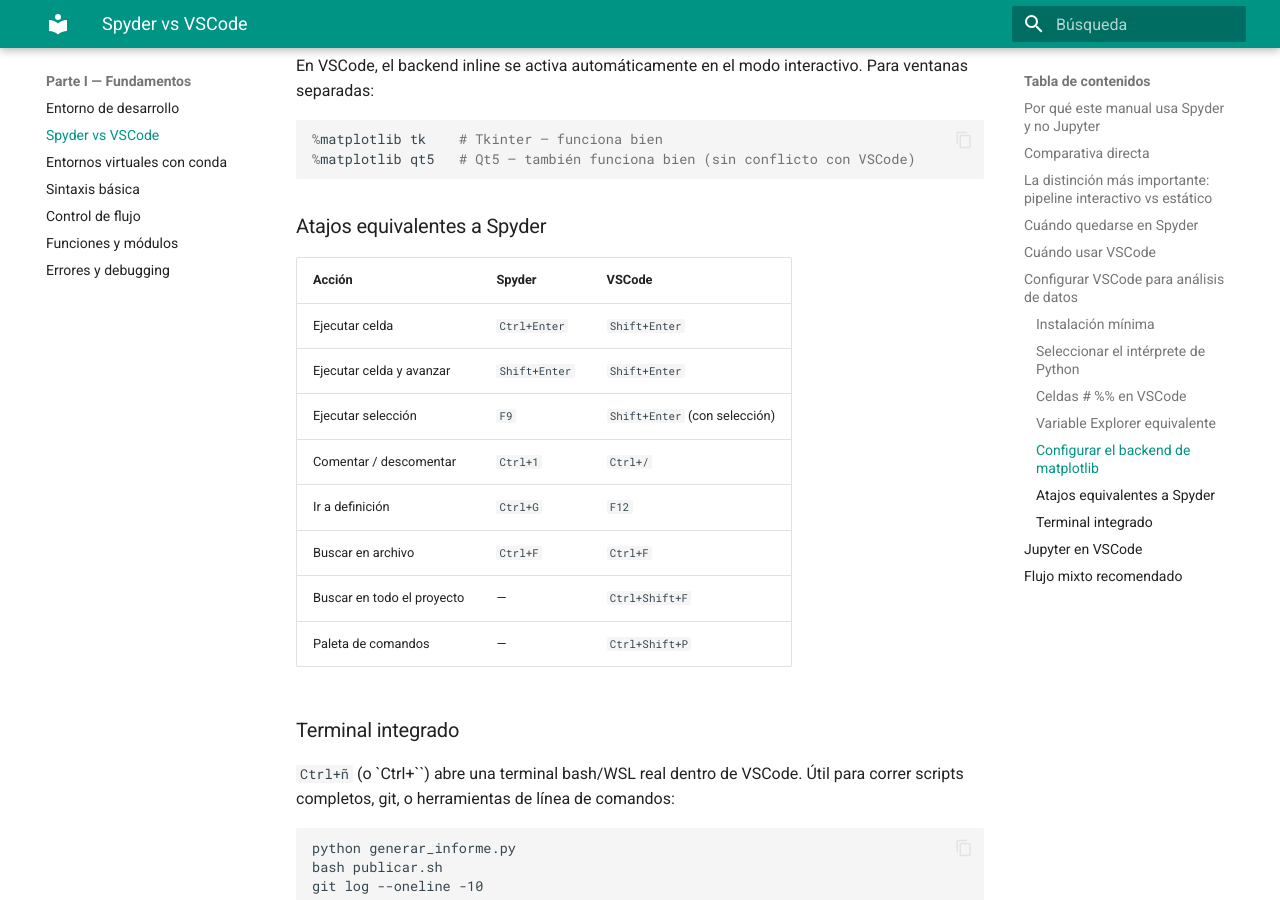
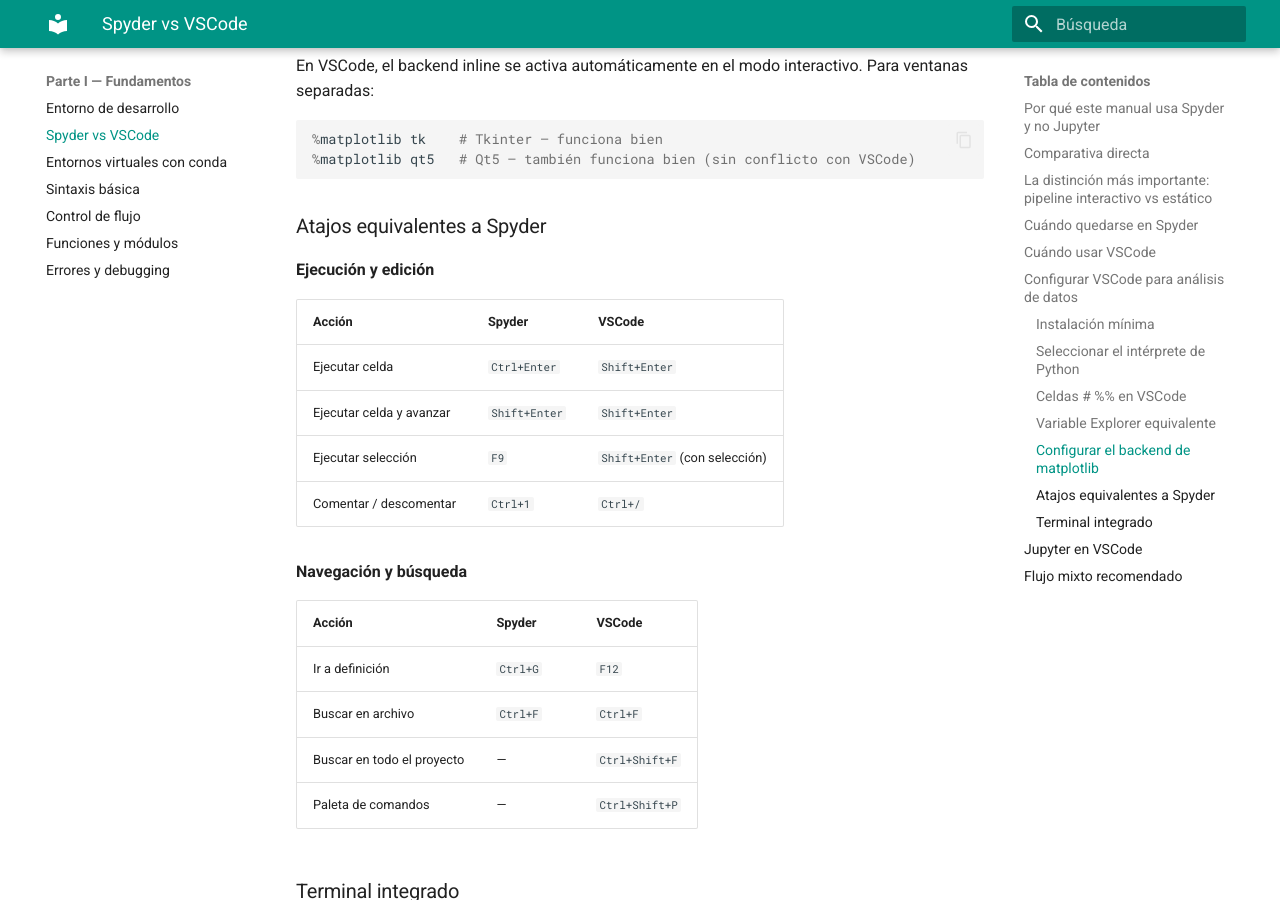
Before and after one commit to TomValderrama/manual-python-oceanografia, an MkDocs documentation site: the page built from docs/parte1/01b_spyder_vs_vscode.md, in a window 1280 px wide and 900 px high, scrolled down 4669 px. Built offline with MkDocs 1.6.1 and Material for MkDocs 9.7.7, drawn with Linux system fonts in a browser that asks for light colours.

Commit message:
git add -A + git commit

```diff
--- a/docs/parte1/01b_spyder_vs_vscode.md
+++ b/docs/parte1/01b_spyder_vs_vscode.md
@@ -153,12 +153,19 @@ En VSCode, el backend inline se activa automáticamente en el modo interactivo.
 
 ### Atajos equivalentes a Spyder
 
+**Ejecución y edición**
+
 | Acción | Spyder | VSCode |
 |---|---|---|
 | Ejecutar celda | `Ctrl+Enter` | `Shift+Enter` |
 | Ejecutar celda y avanzar | `Shift+Enter` | `Shift+Enter` |
 | Ejecutar selección | `F9` | `Shift+Enter` (con selección) |
 | Comentar / descomentar | `Ctrl+1` | `Ctrl+/` |
+
+**Navegación y búsqueda**
+
+| Acción | Spyder | VSCode |
+|---|---|---|
 | Ir a definición | `Ctrl+G` | `F12` |
 | Buscar en archivo | `Ctrl+F` | `Ctrl+F` |
 | Buscar en todo el proyecto | — | `Ctrl+Shift+F` |
```
Also changed, not shown: docs/parte1/04b_debugging.md (+0 -16 lines), 1 other file.
